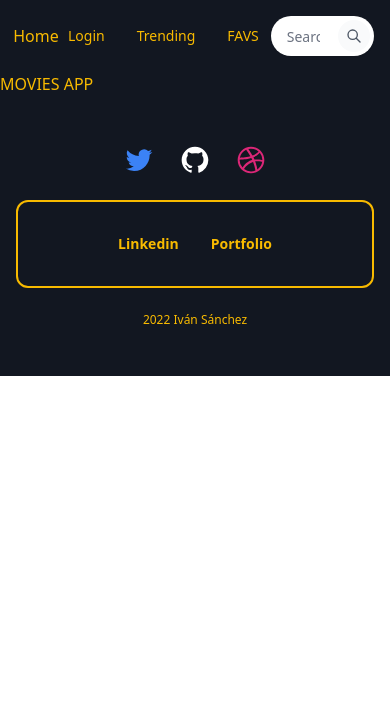
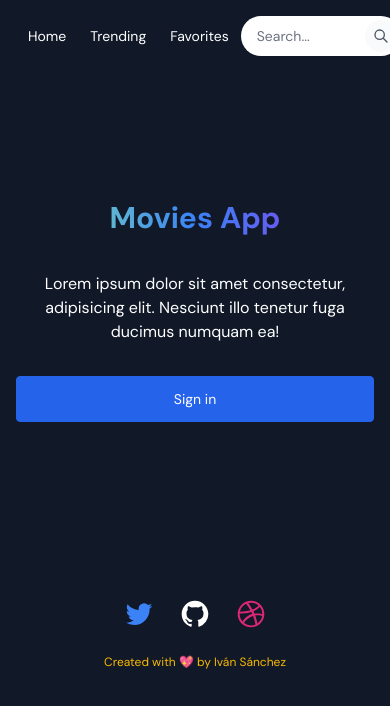
Before and after one commit to LocusNiger/skill-up-react-alkemy, a React (Create React App) app: page / in a window 390 px wide. Shown: the top 706 px of the page. Built offline with nearby package versions, Linux system fonts and the light colour scheme.

Commit message:
Sección detalle (mobile)

```diff
--- a/src/components/Detail.js
+++ b/src/components/Detail.js
@@ -31,16 +31,27 @@ export default function Detail() {
       {movieDetail && (
         <>
           <div className="flex flex-col justify-center text-white ">
-            <h1>{movieDetail.title}</h1>
-            <img
-              className="w-52"
-              src={`https://image.tmdb.org/t/p/w500/${movieDetail.poster_path}`}
-              alt={`${movieDetail.title} poster`}
-            />
-            <p>Overview: {movieDetail.overview}</p>
-            <p>Release date: {movieDetail.release_date}</p>
-            <p>⭐{movieDetail.vote_average}</p>
-            <p>
+            <div className="relative">
+              <img
+                className="min-w-full rounded-xl p-2 box-border "
+                src={`https://image.tmdb.org/t/p/w500/${movieDetail.poster_path}`}
+                alt={`${movieDetail.title} poster`}
+              />
+              <div className="absolute inset-x-0 bottom-0 bg-gradient-to-b from-transparent to-black h-80 flex flex-col justify-end items-center">
+                <h1 className="font-bold text-4xl text-center mb-2.5">{movieDetail.title}</h1>
+                <div className="flex w-40 justify-around mb-2.5">
+                  <p className="font-bold p-2 bg-gray-600 bg-opacity-40 rounded-md">
+                    {movieDetail.release_date.substring(0, 4)}
+                  </p>
+                  <p className="font-bold p-2 bg-gray-600 bg-opacity-40 rounded-md">
+                    ⭐ {movieDetail.vote_average.toFixed(1)}
+                  </p>
+                </div>
+              </div>
+            </div>
+
+            <p className="py-4 px-2 text-gray-200">{movieDetail.overview}</p>
+            <p className="text-gray-200">
               Genres:{" "}
               {movieDetail.genres.map((genre) => (
                 <li key={genre.id}>{genre.name}</li>
--- a/src/components/Footer.js
+++ b/src/components/Footer.js
@@ -1,6 +1,6 @@
 function Footer() {
   return (
-    <footer className="text-center bg-midnight">
+    <footer className="text-center bg-gray-900">
       <div className="max-w-screen-xl px-4 py-12 mx-auto sm:px-6 lg:px-8">
         <div className="max-w-3xl mx-auto space-y-6">
           <div className="flex justify-center space-x-6">
@@ -49,27 +49,12 @@ function Footer() {
             </a>
           </div>
 
-          <nav className="relative flex flex-wrap justify-center gap-8 p-8 text-sm font-bold border-2 border-killBill text-killBill rounded-xl">
-            <a
-              className="hover:opacity-75"
-              href="http://linkedin.com/in/ivansanchez-frontend"
-              target="_blank"
-              rel="noopener noreferrer"
-            >
-              Linkedin
+          <p className="text-xs text-killBill font-medium ">
+            Created with 💖 by{" "}
+            <a href="https://locusniger.github.io/Portfolio" target="_blank" rel="noopener noreferrer">
+              Iván Sánchez
             </a>
-
-            <a
-              className="hover:opacity-75"
-              href="http://locusniger.github.io/Portfolio"
-              target="_blank"
-              rel="noopener noreferrer"
-            >
-              Portfolio
-            </a>
-          </nav>
-
-          <p className="text-xs text-killBill font-medium ">2022 Iván Sánchez</p>
+          </p>
         </div>
       </div>
     </footer>
--- a/src/components/Header.js
+++ b/src/components/Header.js
@@ -4,17 +4,15 @@ import Search from "./Search";
 function Header() {
   return (
     <>
-      <header className="bg-midnight font-sans">
+      <header className="bg-gray-900">
         <nav className="flex items-center justify-between max-w-3xl p-4 mx-auto">
-          <Link className="inline-flex items-center justify-center w-10 h-10 text-killBill" to="/">
-            Home
-          </Link>
-          <ul className="flex items-center space-x-2 text-sm font-medium text-killBill">
-            <li className="lg:block">
-              <Link className="px-3 py-2 rounded-lg" to="/login">
-                Login
+          <ul className="flex items-center text-sm font-medium text-white">
+            <li>
+              <Link className="px-3 py-2 rounded-lg" to="/">
+                Home
               </Link>
             </li>
+
             <li>
               <Link className="px-3 py-2 rounded-lg" to="/listado">
                 Trending
@@ -22,7 +20,7 @@ function Header() {
             </li>
             <li>
               <Link className="px-3 py-2 rounded-lg" to="/favorites">
-                FAVS
+                Favorites
               </Link>
             </li>
           </ul>
--- a/src/components/Listado.js
+++ b/src/components/Listado.js
@@ -33,8 +33,10 @@ export default function Listado(props) {
       {!token && <Navigate to="/login" />}
       {/* Si tengo el token entonces renderiza lo siguiente */}
 
-      <div className="grid grid-cols-1 gap-6 box-border justify-items-center sm:grid-cols-2 md:grid-cols-3 lg:grid-cols-4 ">
-        <h1 className="text-killBill text-3xl font-bold font-oswald uppercase">Trending movies</h1>
+      <div className="grid grid-cols-1 gap-10 box-border justify-items-center sm:grid-cols-2 md:grid-cols-3 lg:grid-cols-4 bg-gray-900">
+        <h1 className="text-3xl mt-6 font-extrabold text-transparent sm:text-5xl bg-clip-text bg-gradient-to-r from-green-300 via-blue-500 to-purple-600 h-14 font-dmSans">
+          Trending movies
+        </h1>
         {/* mapeo el movielist y muestro las películas */}
         {/* le paso por props al componente movie todos los datos */}
         {moviesList.map((movie) => {
--- a/src/components/Login.js
+++ b/src/components/Login.js
@@ -45,14 +45,11 @@ function Login() {
     <>
       {/* Renderizado condicional. Si tengo el token => redirige a listado */}
       {token && <Navigate to="/listado" />}
-      <div className="max-w-screen-xl px-4 py-16 mx-auto sm:px-6 lg:px-8">
-        <div className="max-w-lg mx-auto text-center">
-          <h1 className="text-2xl font-bold sm:text-3xl">Login</h1>
-
-          <p className="mt-4 text-gray-500">
-            Lorem ipsum dolor sit amet consectetur adipisicing elit. Et libero nulla eaque error neque ipsa culpa autem,
-            at itaque nostrum!
-          </p>
+      <div className="max-w-screen-xl min-h-max px-4 py-16 mx-auto sm:px-6 lg:px-8 bg-gray-900">
+        <div className="max-w-lg mx-auto text-center h-14">
+          <h1 className="text-3xl font-extrabold text-transparent sm:text-5xl bg-clip-text bg-gradient-to-r from-green-300 via-blue-500 to-purple-600 h-14">
+            Login
+          </h1>
         </div>
 
         <form className="max-w-md mx-auto mt-8 mb-0 space-y-4" onSubmit={submitHandler}>
@@ -126,7 +123,7 @@ function Login() {
           <div className="flex justify-center">
             <button
               type="submit"
-              className="inline-block px-5 py-3 ml-3 text-sm font-medium text-white bg-blue-500 rounded-lg"
+              className="block w-full px-12 py-3 text-sm font-medium text-white bg-blue-600 border border-blue-600 rounded sm:w-auto active:text-opacity-75 hover:bg-transparent hover:text-white focus:outline-none focus:ring"
             >
               Sign in
             </button>
--- a/src/components/Movie.js
+++ b/src/components/Movie.js
@@ -11,20 +11,14 @@ export default function Movie(props) {
         >
           ❤️
         </button>
-        <img
-          className="object-contain"
-          src={`https://image.tmdb.org/t/p/w500/${props.img}`}
-          alt={`${props.title} poster`}
-        />
-
-        <div className="absolute inset-x-0 bottom-0 backdrop-blur-sm h-32 mt-4 text-xl font-bold text-white  flex flex-col justify-evenly">
-          <h3 className="font-medium uppercase">{props.title}</h3>
-          <p className="font-light">⭐ {props.rate.toFixed(1)}</p>
-          {/* Botón de detalle guarda en la ruta el id de c/película */}
-          <Link to={`/detail?movieId=${props.id}`} className="font-light">
-            View detail
-          </Link>
-        </div>
+        {/* Botón de detalle guarda en la ruta el id de c/película */}
+        <Link to={`/detail?movieId=${props.id}`} className="font-light">
+          <img
+            className="object-contain rounded-xl"
+            src={`https://image.tmdb.org/t/p/w500/${props.img}`}
+            alt={`${props.title} poster`}
+          />
+        </Link>
       </div>
     </>
   );
--- a/src/components/Search.js
+++ b/src/components/Search.js
@@ -32,12 +32,11 @@ export default function Search() {
     <>
       <form className="relative" onSubmit={handleSearch}>
         <label className="sr-only" htmlFor="search">
-          {" "}
-          Search{" "}
+          Search
         </label>
 
         <input
-          className="w-full h-10 pl-4 pr-10 text-sm bg-white border-none rounded-full shadow-sm sm:w-56"
+          className="w-40 h-10 pl-4 pr-10 text-sm bg-white border-none rounded-full shadow-sm sm:w-56"
           id="search"
           type="search"
           name="keyword"
--- a/src/index.css
+++ b/src/index.css
@@ -2,6 +2,7 @@
 @tailwind components;
 @tailwind utilities;
 
-#root {
-  background-color: #121721;
+html {
+  font-family: "DM Sans", sans-serif;
+  background-color: #111827;
 }
--- a/src/pages/Home.js
+++ b/src/pages/Home.js
@@ -1,9 +1,30 @@
+import { Link } from "react-router-dom";
+
 export default function Home() {
   return (
     <>
-      <div className="bg-midnight">
-        <h1 className="text-killBill">MOVIES APP</h1>
-      </div>
+      <section className="text-white bg-gray-900">
+        <div className="max-w-screen-xl h-full px-4 py-32 mx-auto lg:h-screen lg:items-center lg:flex flex flex-col justify-center">
+          <div className="max-w-3xl mx-auto text-center">
+            <h1 className="text-3xl font-extrabold text-transparent sm:text-5xl bg-clip-text bg-gradient-to-r from-green-300 via-blue-500 to-purple-600 h-14">
+              Movies App
+            </h1>
+
+            <p className="max-w-xl mx-auto mt-4 sm:leading-relaxed sm:text-xl">
+              Lorem ipsum dolor sit amet consectetur, adipisicing elit. Nesciunt illo tenetur fuga ducimus numquam ea!
+            </p>
+
+            <div className="flex flex-wrap justify-center gap-4 mt-8">
+              <Link
+                className="block w-full px-12 py-3 text-sm font-medium text-white bg-blue-600 border border-blue-600 rounded sm:w-auto active:text-opacity-75 hover:bg-transparent hover:text-white focus:outline-none focus:ring"
+                to="/login"
+              >
+                Sign in
+              </Link>
+            </div>
+          </div>
+        </div>
+      </section>
     </>
   );
 }
```
